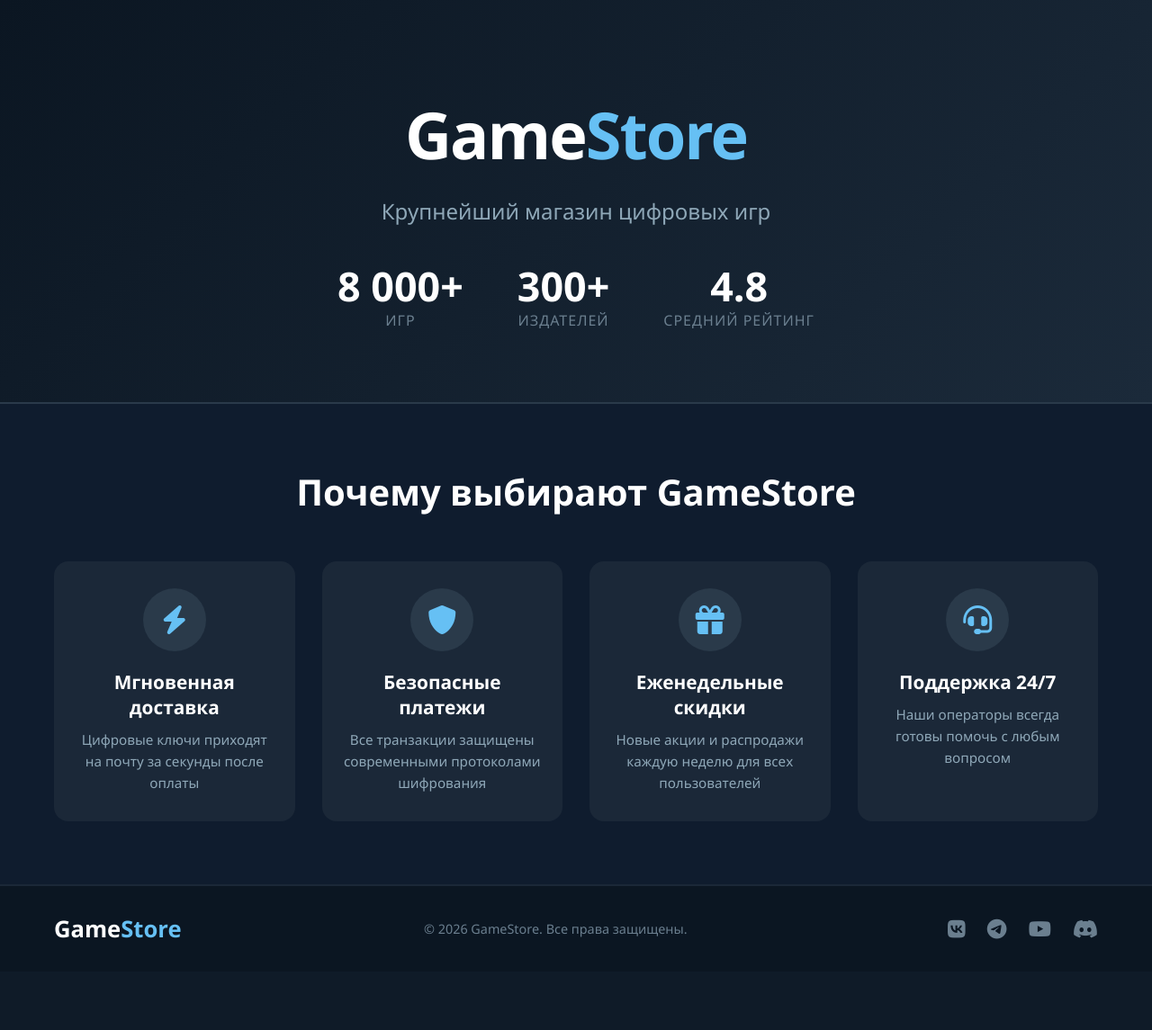
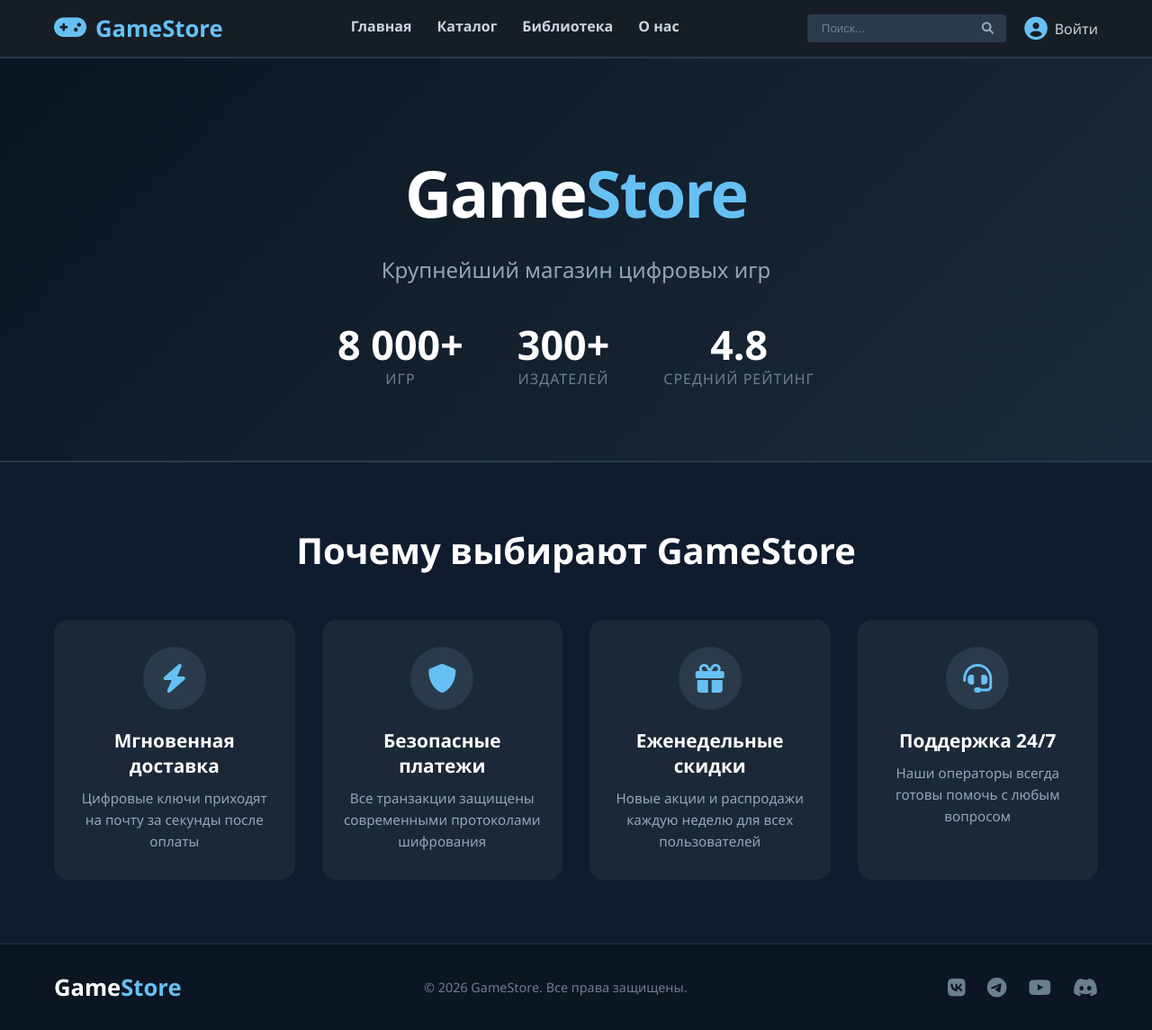
Before and after one commit to DR00FF/Django-steam, a Django app: page / in a window 1280 px wide. Shown: the whole page at 90% size. Before the commit the page ends 1044 px from the top, so only its background shows below. Run offline with Django 5.2, Linux system fonts and the light colour scheme.

Commit message:
base and open catalog

```diff
--- a/myproject/urls.py
+++ b/myproject/urls.py
@@ -26,8 +26,9 @@ from django.urls import path
 
 from django.contrib import admin
 from django.urls import path, include
-
+from products.views import index, catalog
 urlpatterns = [
     path('admin/', admin.site.urls),
-    path('', include('products.urls')),
+    path('', index, name='home'),
+    path('products', catalog, name='catalog')
 ]
--- /dev/null
+++ b/products/templates/products/base.html
@@ -0,0 +1,61 @@
+{% load static %}
+
+<!DOCTYPE html>
+<html lang="ru">
+<head>
+    <meta charset="UTF-8">
+    <meta name="viewport" content="width=device-width, initial-scale=1.0">
+    <title>GameStore — главная</title>
+    <link rel="stylesheet" href="https://cdnjs.cloudflare.com/ajax/libs/font-awesome/6.0.0-beta3/css/all.min.css">
+    <link rel="stylesheet" href="{% static 'css/base.css' %}">
+    {% block css %} {% endblock %}
+</head>
+<body>
+
+ <!-- ========== ШАПКА ========== -->
+    <header class="header">
+        <div class="container">
+            <div class="header-inner">
+                <div class="logo">
+                    <i class="fas fa-gamepad"></i>
+                    <span>Game<span>Store</span></span>
+                </div>
+                <nav class="nav">
+                    <a href="{% url 'home' %}">Главная</a>
+                    <a href="{% url 'catalog' %}">Каталог</a>
+                    <a href="#">Библиотека</a>
+                    <a href="#">О нас</a>
+                </nav>
+                <div class="header-actions">
+                    <div class="search">
+                        <input type="text" placeholder="Поиск...">
+                        <button><i class="fas fa-search"></i></button>
+                    </div>
+                    <div class="user">
+                        <i class="fas fa-user-circle"></i>
+                        <span>Войти</span>
+                    </div>
+                </div>
+            </div>
+        </div>
+    </header>
+
+    {% block content %} {% endblock %}
+    <!-- ===== ПОДВАЛ ===== -->
+    <footer class="footer">
+        <div class="container">
+            <div class="footer-content">
+                <div class="footer-logo">Game<span>Store</span></div>
+                <p class="footer-copy">© 2026 GameStore. Все права защищены.</p>
+                <div class="footer-social">
+                    <a href="#"><i class="fab fa-vk"></i></a>
+                    <a href="#"><i class="fab fa-telegram"></i></a>
+                    <a href="#"><i class="fab fa-youtube"></i></a>
+                    <a href="#"><i class="fab fa-discord"></i></a>
+                </div>
+            </div>
+        </div>
+    </footer>
+
+</body>
+</html>
--- a/products/templates/products/index.html
+++ b/products/templates/products/index.html
@@ -1,14 +1,11 @@
+{% extends "products/base.html" %}
 {% load static %}
-<!DOCTYPE html>
-<html lang="ru">
-<head>
-    <meta charset="UTF-8">
-    <meta name="viewport" content="width=device-width, initial-scale=1.0">
-    <title>GameStore — главная</title>
-    <link rel="stylesheet" href="https://cdnjs.cloudflare.com/ajax/libs/font-awesome/6.0.0-beta3/css/all.min.css">
-    <link rel="stylesheet" href="{% static 'css/stile.css' %}">
-</head>
-<body>
+
+{% block css %}
+<link rel="stylesheet" href="{% static 'css/index.css' %}">
+{% endblock %}
+
+{% block content %}
 
 <!-- ===== ГЕРОЙ ===== -->
 <section class="hero">
@@ -33,7 +30,6 @@
         </div>
     </div>
 </section>
-
 <!-- ===== ПРЕИМУЩЕСТВА (плашки) ===== -->
 <section class="features">
     <div class="container">
@@ -63,21 +59,4 @@
     </div>
 </section>
 
-    <!-- ===== ПОДВАЛ ===== -->
-    <footer class="footer">
-        <div class="container">
-            <div class="footer-content">
-                <div class="footer-logo">Game<span>Store</span></div>
-                <p class="footer-copy">© 2026 GameStore. Все права защищены.</p>
-                <div class="footer-social">
-                    <a href="#"><i class="fab fa-vk"></i></a>
-                    <a href="#"><i class="fab fa-telegram"></i></a>
-                    <a href="#"><i class="fab fa-youtube"></i></a>
-                    <a href="#"><i class="fab fa-discord"></i></a>
-                </div>
-            </div>
-        </div>
-    </footer>
-
-</body>
-</html>
+{% endblock %}
--- a/products/urls.py
+++ /dev/null
@@ -1,9 +0,0 @@
-from django.urls import path
-from . import views
-
-app_name = 'products'
-
-urlpatterns = [
-    path('', views.index, name='index'),          # Главная страница
-    path('catalog/', views.catalog, name='catalog'),  # Каталог игр
-]
--- a/products/views.py
+++ b/products/views.py
@@ -1,24 +1,4 @@
 from django.shortcuts import render
-
-# Наши игры (список)
-GAMES = [
-    {'id': 1, 'title': 'CyberQuest 2077', 'genre': 'action', 'price': 1299, 'old_price': 2599, 'rating': 9.2, 'discount': 30, 'icon': 'fa-dragon', 'description': 'Футуристический экшен в открытом мире'},
-    {'id': 2, 'title': 'Dragon Age: Origins', 'genre': 'rpg', 'price': 1799, 'old_price': 2599, 'rating': 9.5, 'discount': 40, 'icon': 'fa-hat-wizard', 'description': 'Эпическое фэнтези с глубоким сюжетом'},
-    {'id': 3, 'title': 'Mystic Legacy', 'genre': 'rpg', 'price': 1499, 'old_price': 2499, 'rating': 8.8, 'discount': 60, 'icon': 'fa-scroll', 'description': 'Магическая RPG с открытым миром'},
-    {'id': 4, 'title': 'Mech Warfare', 'genre': 'action', 'price': 999, 'old_price': 2499, 'rating': 9.0, 'discount': 35, 'icon': 'fa-robot', 'description': 'Битвы на гигантских роботах'},
-    {'id': 5, 'title': 'Dark Souls III', 'genre': 'action', 'price': 1699, 'old_price': 2599, 'rating': 9.7, 'discount': 25, 'icon': 'fa-skull', 'description': 'Хардкорный дарк-фэнтези экшен'},
-    {'id': 6, 'title': 'Star Horizon', 'genre': 'strategy', 'price': 999, 'old_price': 1999, 'rating': 8.5, 'discount': 50, 'icon': 'fa-meteor', 'description': 'Космическая стратегия в реальном времени'},
-    {'id': 7, 'title': 'The Witcher 3', 'genre': 'rpg', 'price': 1499, 'old_price': 2999, 'rating': 9.8, 'discount': 50, 'icon': 'fa-wolf', 'description': 'Ведьмак 3: Дикая Охота'},
-    {'id': 8, 'title': 'Counter-Strike 2', 'genre': 'shooter', 'price': 0, 'old_price': 0, 'rating': 8.9, 'discount': 0, 'icon': 'fa-crosshairs', 'description': 'Бесплатный шутер от Valve'},
-]
-
-GENRES = [
-    {'slug': 'all', 'name': 'Все игры'},
-    {'slug': 'action', 'name': 'Экшен'},
-    {'slug': 'rpg', 'name': 'RPG'},
-    {'slug': 'strategy', 'name': 'Стратегии'},
-    {'slug': 'shooter', 'name': 'Шутеры'},
-]
 
 # Главная страница (приветственная)
 def index(request):
@@ -26,14 +6,4 @@ def index(request):
 
 # Каталог игр (с фильтром)
 def catalog(request):
-    genre_slug = request.GET.get('genre', 'all')
-    if genre_slug != 'all':
-        filtered_games = [g for g in GAMES if g['genre'] == genre_slug]
-    else:
-        filtered_games = GAMES
-    context = {
-        'games': filtered_games,
-        'genres': GENRES,
-        'current_genre': genre_slug,
-    }
-    return render(request, 'products/catalog.html', context)
+    return render(request, 'products/catalog.html')
--- /dev/null
+++ b/static/css/base.css
@@ -0,0 +1,131 @@
+/* ========== ШАПКА ========== */
+.header {
+    background: #171d25;
+    border-bottom: 2px solid #2a3a4a;
+    padding: 14px 0;
+    position: sticky;
+    top: 0;
+    z-index: 100;
+}
+.header-inner {
+    display: flex;
+    align-items: center;
+    justify-content: space-between;
+    flex-wrap: wrap;
+    gap: 16px;
+}
+.logo {
+    display: flex;
+    align-items: center;
+    gap: 10px;
+    font-size: 1.6rem;
+    font-weight: 800;
+    color: #fff;
+}
+.logo i {
+    color: #66c0f4;
+    font-size: 1.8rem;
+}
+.logo span {
+    color: #66c0f4;
+}
+.nav {
+    display: flex;
+    gap: 28px;
+}
+.nav a {
+    color: #c7d5e0;
+    font-weight: 600;
+    text-decoration: none;
+    padding-bottom: 4px;
+    border-bottom: 2px solid transparent;
+    transition: color 0.2s;
+}
+.nav a:hover {
+    color: #fff;
+}
+.nav a.active {
+    color: #fff;
+    border-bottom-color: #66c0f4;
+}
+.header-actions {
+    display: flex;
+    align-items: center;
+    gap: 20px;
+}
+.search {
+    display: flex;
+    background: #2a3a4a;
+    border-radius: 4px;
+    overflow: hidden;
+}
+.search input {
+    background: transparent;
+    border: none;
+    padding: 8px 16px;
+    color: #c7d5e0;
+    width: 180px;
+    outline: none;
+}
+.search input::placeholder {
+    color: #6b7f8f;
+}
+.search button {
+    background: transparent;
+    border: none;
+    color: #8fa8b8;
+    padding: 8px 14px;
+    cursor: pointer;
+}
+.search button:hover {
+    color: #fff;
+}
+.user {
+    display: flex;
+    align-items: center;
+    gap: 8px;
+    color: #c7d5e0;
+    cursor: pointer;
+}
+.user i {
+    font-size: 1.6rem;
+    color: #66c0f4;
+}
+.user:hover {
+    color: #fff;
+}
+/* ========== ПОДВАЛ ========== */
+.footer {
+    background: #0b1622;
+    border-top: 2px solid #1b2838;
+    padding: 30px 0;
+    margin-top: auto;
+}
+.footer-content {
+    display: flex;
+    justify-content: space-between;
+    align-items: center;
+    flex-wrap: wrap;
+    gap: 20px;
+}
+.footer-logo {
+    font-size: 1.6rem;
+    font-weight: 800;
+    color: #fff;
+}
+.footer-logo span {
+    color: #66c0f4;
+}
+.footer-copy {
+    color: #6b7f8f;
+    font-size: 0.9rem;
+}
+.footer-social a {
+    color: #6b7f8f;
+    font-size: 1.4rem;
+    margin-left: 20px;
+    transition: color 0.3s;
+}
+.footer-social a:hover {
+    color: #66c0f4;
+}
--- a/static/css/stile.css
+++ b/static/css/index.css
@@ -1,4 +1,4 @@
-/* ===== ГЛАВНАЯ СТРАНИЦА ===== */
+/* ========== ОБЩИЕ ========== */
 * {
     margin: 0;
     padding: 0;
@@ -18,7 +18,8 @@ body {
     padding: 0 20px;
 }
 
-/* ----- ГЕРОЙ ----- */
+
+/* ========== ГЕРОЙ ========== */
 .hero {
     background: linear-gradient(135deg, #0b1622 0%, #1b2a3a 100%);
     padding: 100px 0 80px;
@@ -63,7 +64,7 @@ body {
     letter-spacing: 1px;
 }
 
-/* ----- ПРЕИМУЩЕСТВА (ПЛАШКИ) ----- */
+/* ========== ПРЕИМУЩЕСТВА ========== */
 .features {
     padding: 70px 0;
     background: #0f1c2e;
@@ -114,44 +115,25 @@ body {
     font-size: 0.95rem;
 }
 
-/* ----- ПОДВАЛ ----- */
-.footer {
-    background: #0b1622;
-    border-top: 2px solid #1b2838;
-    padding: 30px 0;
-    margin-top: auto;
-}
-.footer-content {
-    display: flex;
-    justify-content: space-between;
-    align-items: center;
-    flex-wrap: wrap;
-    gap: 20px;
-}
-.footer-logo {
-    font-size: 1.6rem;
-    font-weight: 800;
-    color: #fff;
-}
-.footer-logo span {
-    color: #66c0f4;
-}
-.footer-copy {
-    color: #6b7f8f;
-    font-size: 0.9rem;
-}
-.footer-social a {
-    color: #6b7f8f;
-    font-size: 1.4rem;
-    margin-left: 20px;
-    transition: color 0.3s;
-}
-.footer-social a:hover {
-    color: #66c0f4;
-}
 
-/* Адаптив */
+/* ========== АДАПТИВ ========== */
 @media (max-width: 768px) {
+    .header-inner {
+        flex-direction: column;
+        align-items: stretch;
+        gap: 12px;
+    }
+    .nav {
+        justify-content: center;
+        gap: 16px;
+        flex-wrap: wrap;
+    }
+    .header-actions {
+        justify-content: space-between;
+    }
+    .search input {
+        width: 120px;
+    }
     .hero {
         padding: 60px 0 50px;
     }
@@ -185,4 +167,7 @@ body {
     .features-grid {
         grid-template-columns: 1fr;
     }
+    .search input {
+        width: 80px;
+    }
 }
```
Also changed, not shown: products/templates/products/catalog.html (+12 -34 lines), static/css/catalog.css (renamed from static/css/stile1.css, +49 -17 lines), static/35f00c89-34f0-47b3-bd7c-4420265a7e6d.jpg (added), static/game1.jpg (added). Lines whose indentation alone changed are shown as unchanged.
